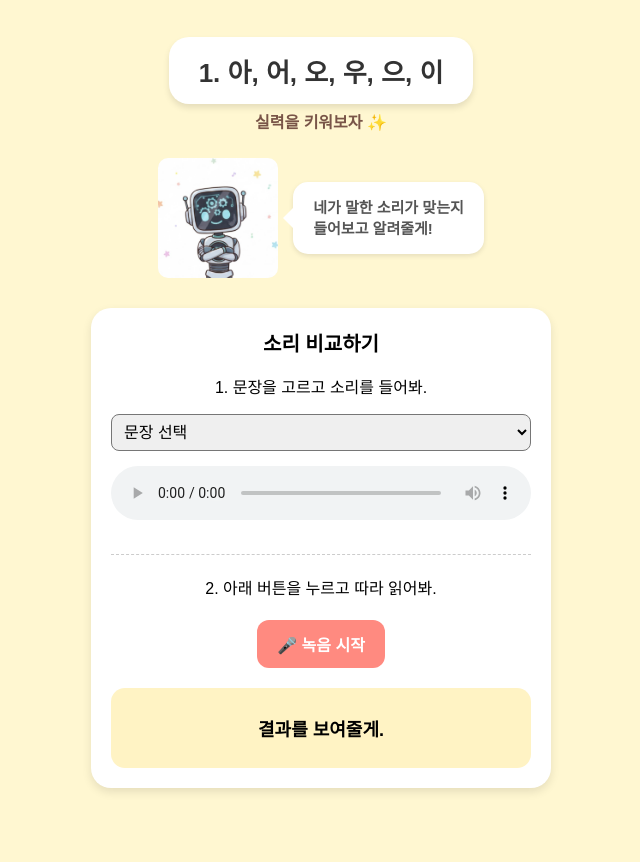
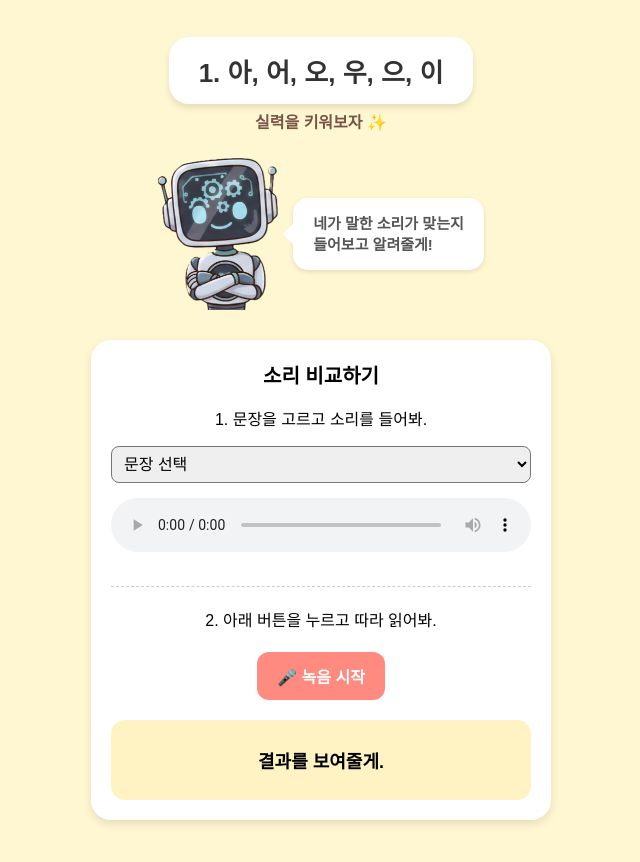
Before and after one commit to hyeonju3932-del/record, a plain HTML site: page index.html in a window 1280 px wide. Shown: the whole page, without its empty margins (319-959 px from the left). Before the commit the page ends 833 px from the top, so only its background shows below. Drawn offline with Linux system fonts and the light colour scheme.

Commit message:
Add files via upload

```diff
--- a/index.html
+++ b/index.html
@@ -112,7 +112,7 @@
 <p class="subtitle">실력을 키워보자 ✨</p>
 
 <div class="character-area">
-  <img src="robot-character.jpg" alt="재민" width="120" onerror="this.src='https://via.placeholder.com/120?text=Robot'" style="border-radius: 10px;" />
+  <img src="robot-character.png" alt="재민" width="120" onerror="this.src='https://via.placeholder.com/120?text=Robot'" style="border-radius: 10px;" />
 
   <div class="speech-bubble">
     네가 말한 소리가 맞는지<br>들어보고 알려줄게!
```
Also changed, not shown: robot-character.png (added).
